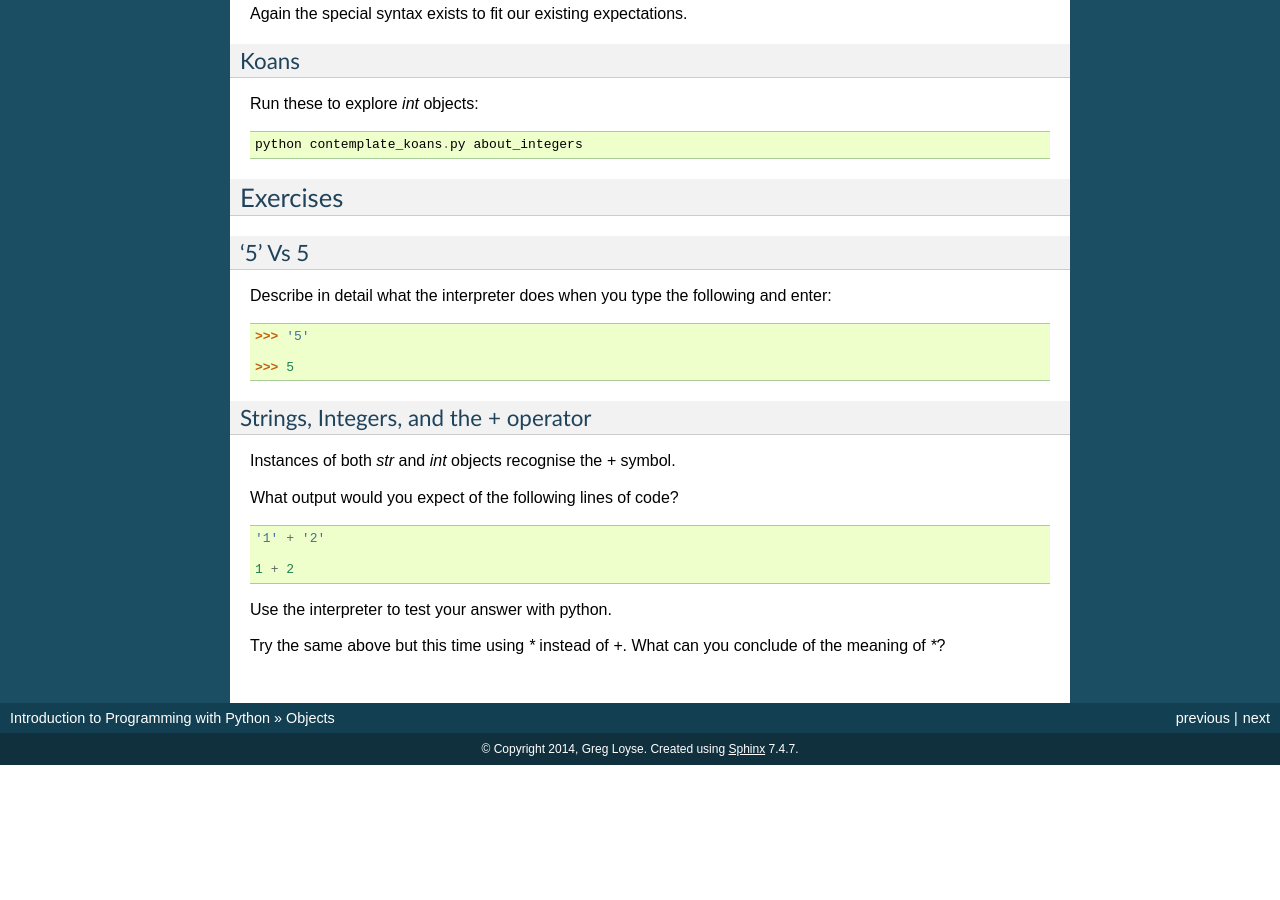
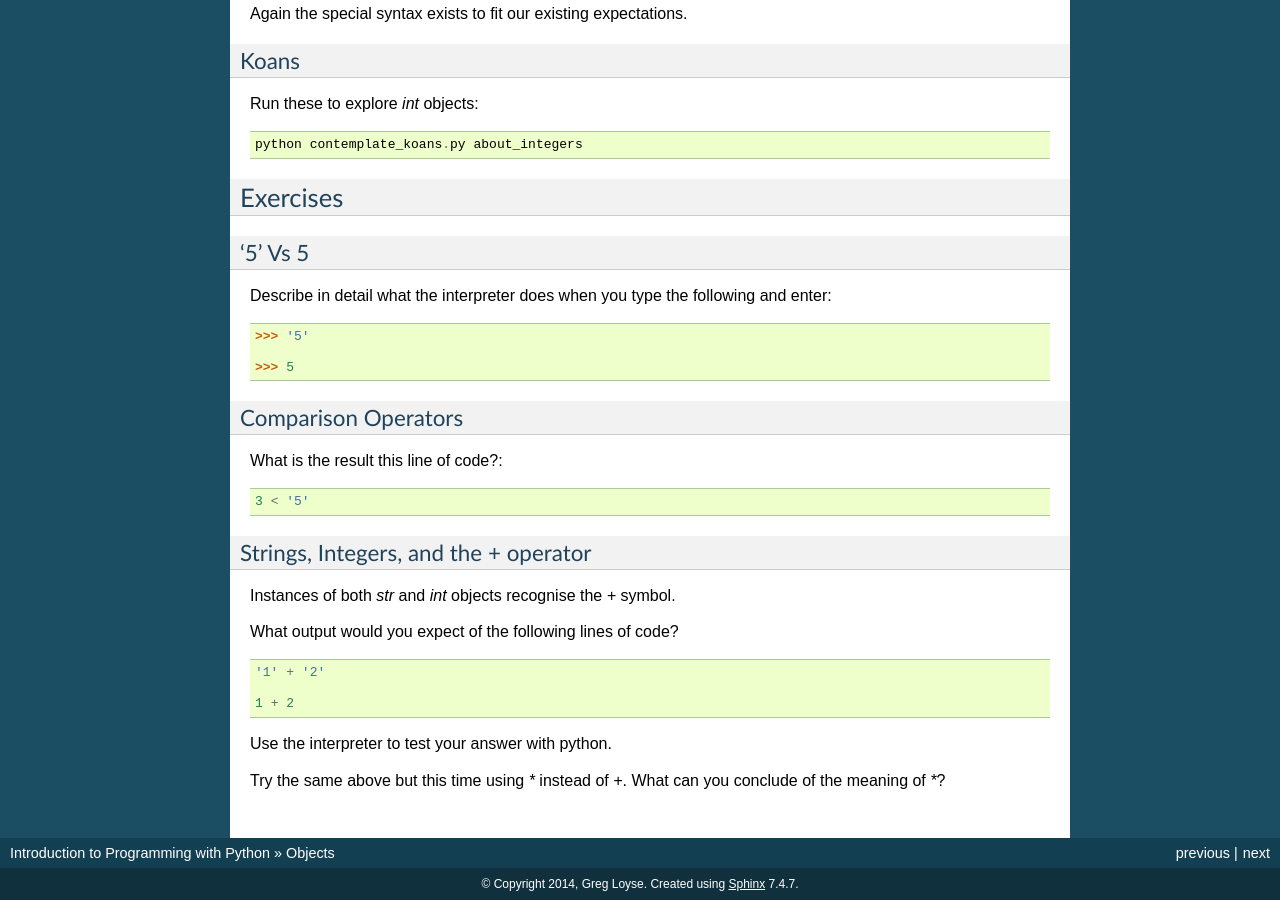
Before and after one commit to gu-lseg/intro-to-programming, a Sphinx documentation site: the page built from source/objects.rst, in a window 1280 px wide and 900 px high, scrolled down 2454 px. Built offline with Sphinx 7.4.7, drawn with Linux system fonts in a browser that asks for light colours; pages that are not in the unit, such as notebooks, are missing from menus; before the commit the page ends 3219 px from its top, so only the background shows below that.

Commit message:
put comparison in right place

```diff
--- a/source/objects.rst
+++ b/source/objects.rst
@@ -170,6 +170,12 @@ enter::
 
     >>> 5
 
+Comparison Operators
+--------------------
+
+What is the result this line of code?::
+
+    3 < '5'
 
 Strings, Integers, and the + operator
 -------------------------------------
```
Also changed, not shown: source/conditionals.rst (+0 -7 lines).
